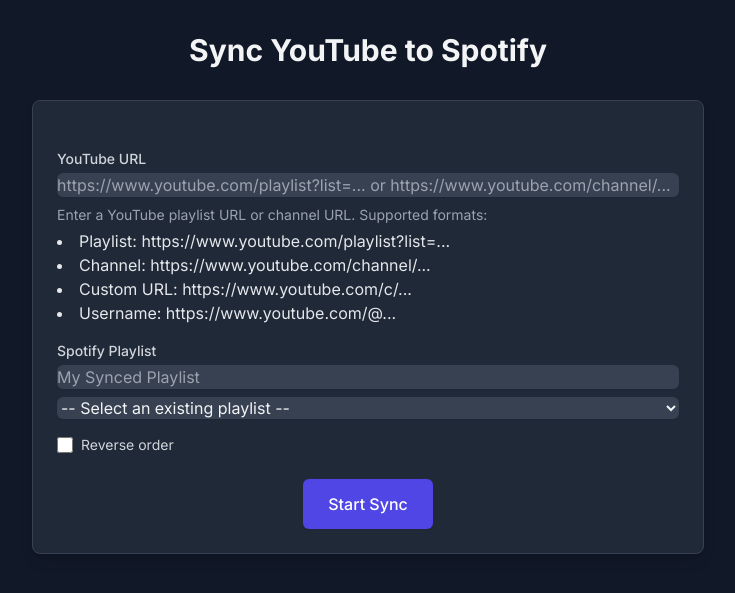
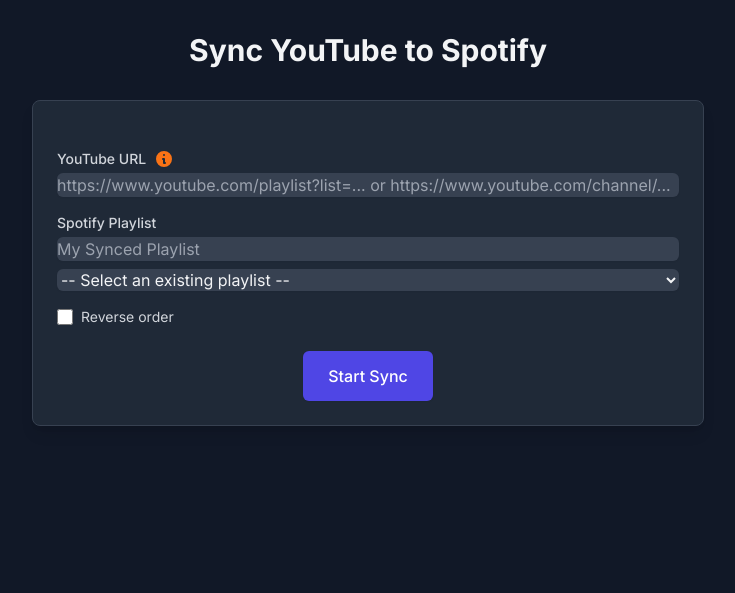
Before and after one commit to VaughnDV/sync, a Django app: template src/apps/playlist_sync/templates/playlist_sync/sync_playlist.html in a window 1280 px wide. Shown: the part 65-658 px from the top of the page, without its empty margins (272-1007 px from the left). Run offline with Django 5.2, Linux system fonts and the light colour scheme; a user stored in the database is signed in; tables that the repository leaves empty hold one stand-in row (values such as "Sample post"); the template is opened without the code that fills it: values that come from a table or form of the project are taken from there, most other values are stand-ins (such as "Sample title", 1, 10 or a date in 2020); some libraries are stand-ins or nearby versions.

Commit message:
Testing integrations

```diff
--- a/src/apps/playlist_sync/templates/playlist_sync/sync_playlist.html
+++ b/src/apps/playlist_sync/templates/playlist_sync/sync_playlist.html
@@ -27,21 +27,20 @@
 
                 <div class="space-y-4">
                     <div>
-                        <label for="youtube_playlist_url" class="block text-sm font-medium text-gray-300">
-                            YouTube URL
-                        </label>
+                        <div class="flex items-center gap-2">
+                            <label for="youtube_playlist_url" class="block text-sm font-medium text-gray-300">
+                                YouTube URL
+                            </label>
+                            <button type="button" onclick="document.getElementById('url-info-modal').classList.remove('hidden')"
+                                class="text-orange-500 hover:text-orange-400 focus:outline-none">
+                                <svg xmlns="http://www.w3.org/2000/svg" class="h-5 w-5" viewBox="0 0 20 20" fill="currentColor">
+                                    <path fill-rule="evenodd" d="M18 10a8 8 0 11-16 0 8 8 0 0116 0zm-7-4a1 1 0 11-2 0 1 1 0 012 0zM9 9a1 1 0 000 2v3a1 1 0 001 1h1a1 1 0 100-2v-3a1 1 0 00-1-1H9z" clip-rule="evenodd" />
+                                </svg>
+                            </button>
+                        </div>
                         <input type="url" name="youtube_playlist_url" id="youtube_playlist_url" required
                             class="mt-1 block w-full rounded-md border-gray-600 bg-gray-700 text-gray-100 shadow-sm focus:border-indigo-500 focus:ring-indigo-500"
                             placeholder="https://www.youtube.com/playlist?list=... or https://www.youtube.com/channel/...">
-                        <p class="mt-2 text-sm text-gray-400">
-                            Enter a YouTube playlist URL or channel URL. Supported formats:
-                            <ul class="list-disc list-inside mt-1">
-                                <li>Playlist: https://www.youtube.com/playlist?list=...</li>
-                                <li>Channel: https://www.youtube.com/channel/...</li>
-                                <li>Custom URL: https://www.youtube.com/c/...</li>
-                                <li>Username: https://www.youtube.com/@...</li>
-                            </ul>
-                        </p>
                     </div>
 
                     <div>
@@ -109,6 +108,29 @@
     </div>
 </div>
 
+<!-- URL Info Modal -->
+<div id="url-info-modal" class="hidden fixed inset-0 bg-gray-600 bg-opacity-50 overflow-y-auto h-full w-full">
+    <div class="relative top-20 mx-auto p-5 border w-96 shadow-lg rounded-md bg-gray-800">
+        <div class="mt-3">
+            <h3 class="text-lg leading-6 font-medium text-gray-200 mb-4">Supported YouTube URL Formats</h3>
+            <div class="mt-2 px-7 py-3">
+                <ul class="list-disc list-inside text-gray-300 space-y-2">
+                    <li>Playlist: https://www.youtube.com/playlist?list=...</li>
+                    <li>Channel: https://www.youtube.com/channel/...</li>
+                    <li>Custom URL: https://www.youtube.com/c/...</li>
+                    <li>Username: https://www.youtube.com/@...</li>
+                </ul>
+            </div>
+            <div class="items-center px-4 py-3">
+                <button onclick="document.getElementById('url-info-modal').classList.add('hidden')"
+                    class="px-4 py-2 bg-indigo-600 text-white text-base font-medium rounded-md w-full shadow-sm hover:bg-indigo-500 focus:outline-none focus:ring-2 focus:ring-indigo-500">
+                    Close
+                </button>
+            </div>
+        </div>
+    </div>
+</div>
+
 <script>
 document.addEventListener('DOMContentLoaded', function() {
     const playlistNameInput = document.getElementById('spotify_playlist_name');
```
